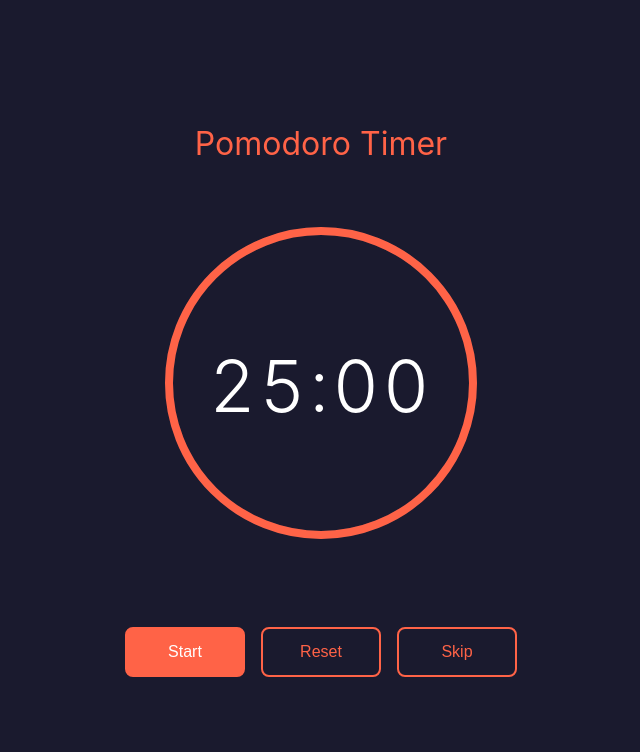
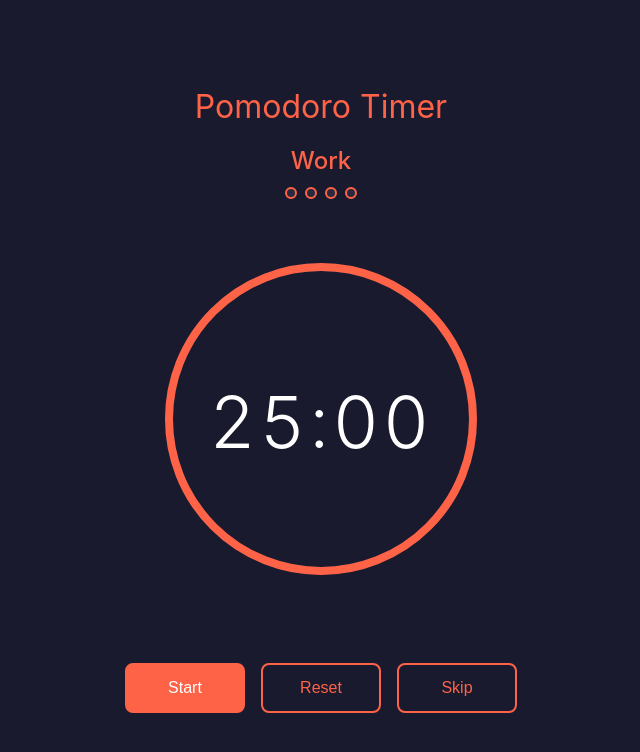
Before and after one commit to ghitapop/pomodoro-timer, a plain HTML site: page index.html in a window 1280 px wide. Shown: the whole page, without its empty margins (319-959 px from the left). Drawn offline with Linux system fonts and the light colour scheme.

Commit message:
feat(NEX-157): Implement Session Types with auto-switch functionality
- Add session type indicator (Work/Short Break/Long Break)
- Add pomodoro counter with visual dots (4-session cycle)
- Implement auto-switch when timer reaches 0:00
- Work: 25min, Short Break: 5min, Long Break: 15min
- Long break triggers after 4 completed work sessions
- Color-coded session types for visual distinction

```diff
--- a/index.html
+++ b/index.html
@@ -43,7 +43,19 @@
             fill: none;
             stroke-width: 8;
             stroke-linecap: round;
-            transition: stroke-dashoffset 1s linear;
+            transition: stroke-dashoffset 1s linear, stroke 0.3s ease;
+        }
+
+        .progress-ring__circle.work {
+            stroke: #ff6347;
+        }
+
+        .progress-ring__circle.short-break {
+            stroke: #4ecdc4;
+        }
+
+        .progress-ring__circle.long-break {
+            stroke: #95e1d3;
         }
 
         .progress-ring__background {
@@ -91,6 +103,49 @@
             font-weight: 400;
             margin-bottom: 20px;
             color: #ff6347;
+        }
+
+        .session-info {
+            margin-bottom: 20px;
+        }
+
+        .session-type {
+            font-size: 24px;
+            font-weight: 500;
+            margin-bottom: 12px;
+            transition: color 0.3s ease;
+        }
+
+        .session-type.work {
+            color: #ff6347;
+        }
+
+        .session-type.short-break {
+            color: #4ecdc4;
+        }
+
+        .session-type.long-break {
+            color: #95e1d3;
+        }
+
+        .pomodoro-counter {
+            display: flex;
+            gap: 8px;
+            justify-content: center;
+            align-items: center;
+        }
+
+        .pomodoro-dot {
+            width: 12px;
+            height: 12px;
+            border-radius: 50%;
+            background-color: #2a2a3e;
+            border: 2px solid #ff6347;
+            transition: background-color 0.3s ease;
+        }
+
+        .pomodoro-dot.completed {
+            background-color: #ff6347;
         }
 
         .controls {
@@ -151,6 +206,16 @@
 <body>
     <div class="container">
         <h1>Pomodoro Timer</h1>
+
+        <div class="session-info">
+            <div class="session-type work" id="sessionType">Work</div>
+            <div class="pomodoro-counter" id="pomodoroCounter">
+                <div class="pomodoro-dot"></div>
+                <div class="pomodoro-dot"></div>
+                <div class="pomodoro-dot"></div>
+                <div class="pomodoro-dot"></div>
+            </div>
+        </div>
 
         <div class="timer-wrapper">
             <svg class="progress-ring" width="320" height="320">
@@ -216,6 +281,8 @@
         const resetBtn = document.getElementById('resetBtn');
         const skipBtn = document.getElementById('skipBtn');
         const timerDisplay = document.getElementById('timerDisplay');
+        const sessionTypeDisplay = document.getElementById('sessionType');
+        const pomodoroCounter = document.getElementById('pomodoroCounter');
 
         // Set up the circle
         circle.style.strokeDasharray = `${circumference} ${circumference}`;
@@ -234,11 +301,52 @@
             return `${mins.toString().padStart(2, '0')}:${secs.toString().padStart(2, '0')}`;
         }
 
+        // Function to update session type display
+        function updateSessionTypeDisplay() {
+            let sessionText = '';
+            let sessionClass = '';
+
+            switch (currentSessionType) {
+                case SESSION_TYPES.WORK:
+                    sessionText = 'Work';
+                    sessionClass = 'work';
+                    break;
+                case SESSION_TYPES.SHORT_BREAK:
+                    sessionText = 'Short Break';
+                    sessionClass = 'short-break';
+                    break;
+                case SESSION_TYPES.LONG_BREAK:
+                    sessionText = 'Long Break';
+                    sessionClass = 'long-break';
+                    break;
+            }
+
+            sessionTypeDisplay.textContent = sessionText;
+            sessionTypeDisplay.className = `session-type ${sessionClass}`;
+            circle.className = `progress-ring__circle ${sessionClass}`;
+        }
+
+        // Function to update pomodoro counter
+        function updatePomodoroCounter() {
+            const dots = pomodoroCounter.querySelectorAll('.pomodoro-dot');
+            const completedCount = sessionCount % 4;
+
+            dots.forEach((dot, index) => {
+                if (index < completedCount) {
+                    dot.classList.add('completed');
+                } else {
+                    dot.classList.remove('completed');
+                }
+            });
+        }
+
         // Function to update display
         function updateDisplay() {
             timerDisplay.textContent = formatTime(timeRemaining);
             const progressPercent = (timeRemaining / totalTime) * 100;
             setProgress(progressPercent);
+            updateSessionTypeDisplay();
+            updatePomodoroCounter();
         }
 
         // Function to start timer
@@ -257,6 +365,10 @@
                     pauseTimer();
                     // Auto advance to next session
                     skipToNextSession();
+                    // Auto-start the next session after a brief delay
+                    setTimeout(() => {
+                        startTimer();
+                    }, 1000);
                 }
             }, 1000);
         }
```
Also changed, not shown: screenshots/NEX-157-final-verification.png (added), screenshots/NEX-157-final-work-session.png (added), screenshots/NEX-157-long-break.png (added), screenshots/NEX-157-short-break.png (added), screenshots/NEX-157-test-autoswitch-complete.png (added), screenshots/NEX-157-test-short-break-autoswitch.png (added), screenshots/NEX-157-test-work-3sec.png (added), screenshots/NEX-157-work-session-2.png (added), screenshots/NEX-157-work-session-4.png (added), screenshots/NEX-157-work-session-initial.png (added), screenshots/verification-initial-state.png (added), screenshots/verification-timer-running.png (added).
